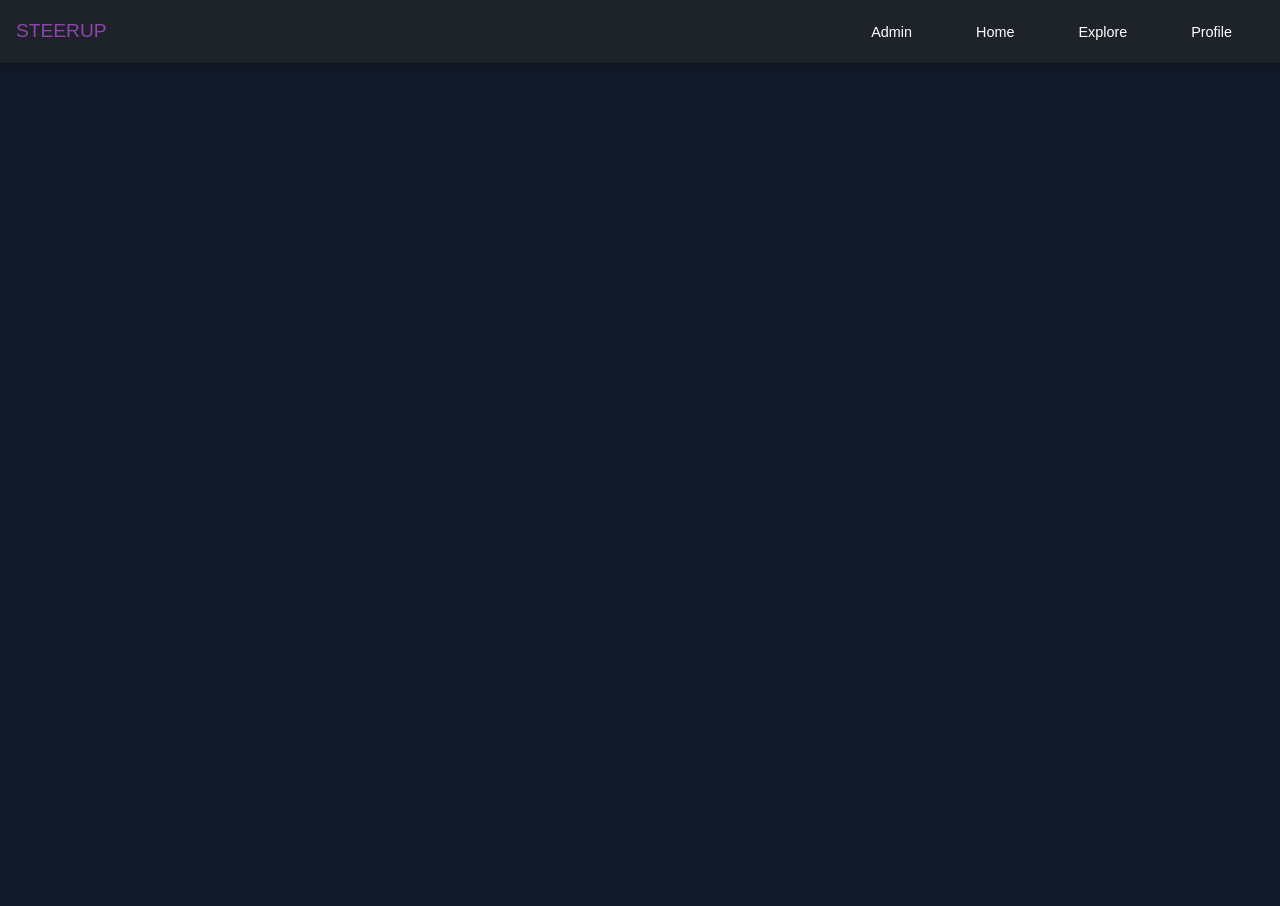
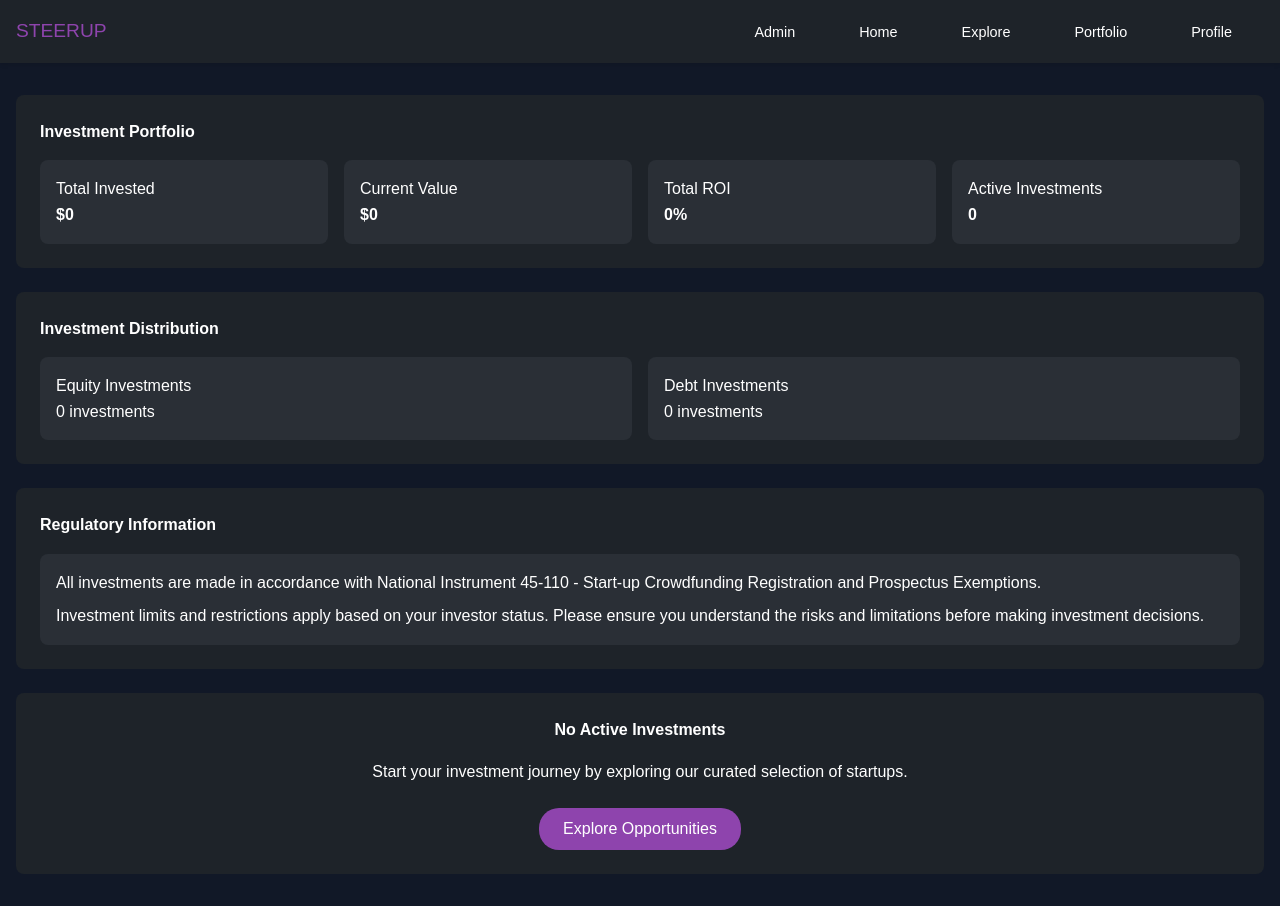
Before and after one commit to steerup-ca/steerup-proto, a React (Create React App) app: page /#/portfolio in a window 1280 px wide. Before the commit the page ends 800 px from the top, so only its background shows below. Built offline with nearby package versions, Linux system fonts and the light colour scheme.

Commit message:
add basic portfolio

```diff
--- a/src/App.tsx
+++ b/src/App.tsx
@@ -13,6 +13,7 @@ import LeadInvestorDetailsPage from './components/LeadInvestorDetailsPage';
 import LandingPage from './components/LandingPage';
 import CoInvestPage from './components/CoInvestPage';
 import ProfilePage from './components/ProfilePage';
+import PortfolioPage from './components/PortfolioPage';
 
 function App() {
   return (
@@ -26,6 +27,7 @@ function App() {
           <Route path="/startup/:id" element={<StartupDetailsPage />} />
           <Route path="/lead-investor/:id" element={<LeadInvestorDetailsPage />} />
           <Route path="/co-invest/:id" element={<CoInvestPage />} />
+          <Route path="/portfolio" element={<PortfolioPage />} />
           <Route path="/profile" element={<ProfilePage />} />
           <Route path="/admin/add-lead-investor" element={<AddLeadInvestorForm />} />
           <Route path="/admin/add-startup" element={<AddStartupForm />} />
--- a/src/components/Navbar.tsx
+++ b/src/components/Navbar.tsx
@@ -24,6 +24,7 @@ const Navbar: React.FC = () => {
         </li>
         <li className="mr-4"><Link to="/home" className="text-white">Home</Link></li>
         <li className="mr-4"><Link to="/explore" className="text-white">Explore</Link></li>
+        <li className="mr-4"><Link to="/portfolio" className="text-white">Portfolio</Link></li>
         <li className="mr-4"><Link to="/profile" className="text-white">Profile</Link></li>
       </ul>
     </nav>
--- /dev/null
+++ b/src/components/PortfolioPage.tsx
@@ -0,0 +1,114 @@
+import React from 'react';
+import { PortfolioInvestment, PortfolioSummary } from '../types';
+
+const PortfolioPage: React.FC = () => {
+  // This would typically come from your data store
+  const portfolioSummary: PortfolioSummary = {
+    totalInvested: 0,
+    totalValue: 0,
+    totalRoi: 0,
+    investmentCount: 0,
+    equityInvestments: 0,
+    debtInvestments: 0,
+    activeInvestments: 0,
+    exitedInvestments: 0
+  };
+
+  return (
+    <div className="container mx-auto px-4 py-8">
+      {/* Portfolio Summary */}
+      <div className="bg-[var(--card-bg-color)] rounded-[var(--border-radius)] p-[var(--spacing-large)] mb-[var(--spacing-large)] shadow-[var(--box-shadow)]">
+        <h1 className="text-[var(--text-color)] text-[var(--font-size-xlarge)] font-bold mb-[var(--spacing-medium)]">
+          Investment Portfolio
+        </h1>
+
+        <div className="grid grid-cols-1 md:grid-cols-2 lg:grid-cols-4 gap-4">
+          <div className="bg-[var(--detail-item-bg-color)] p-4 rounded-[var(--border-radius)]">
+            <h3 className="text-[var(--text-color)] text-[var(--font-size-small)]">Total Invested</h3>
+            <p className="text-[var(--text-color)] text-[var(--font-size-large)] font-bold">
+              ${portfolioSummary.totalInvested.toLocaleString()}
+            </p>
+          </div>
+
+          <div className="bg-[var(--detail-item-bg-color)] p-4 rounded-[var(--border-radius)]">
+            <h3 className="text-[var(--text-color)] text-[var(--font-size-small)]">Current Value</h3>
+            <p className="text-[var(--text-color)] text-[var(--font-size-large)] font-bold">
+              ${portfolioSummary.totalValue.toLocaleString()}
+            </p>
+          </div>
+
+          <div className="bg-[var(--detail-item-bg-color)] p-4 rounded-[var(--border-radius)]">
+            <h3 className="text-[var(--text-color)] text-[var(--font-size-small)]">Total ROI</h3>
+            <p className="text-[var(--text-color)] text-[var(--font-size-large)] font-bold">
+              {portfolioSummary.totalRoi}%
+            </p>
+          </div>
+
+          <div className="bg-[var(--detail-item-bg-color)] p-4 rounded-[var(--border-radius)]">
+            <h3 className="text-[var(--text-color)] text-[var(--font-size-small)]">Active Investments</h3>
+            <p className="text-[var(--text-color)] text-[var(--font-size-large)] font-bold">
+              {portfolioSummary.activeInvestments}
+            </p>
+          </div>
+        </div>
+      </div>
+
+      {/* Investment Type Distribution */}
+      <div className="bg-[var(--card-bg-color)] rounded-[var(--border-radius)] p-[var(--spacing-large)] mb-[var(--spacing-large)] shadow-[var(--box-shadow)]">
+        <h2 className="text-[var(--text-color)] text-[var(--font-size-large)] font-bold mb-[var(--spacing-medium)]">
+          Investment Distribution
+        </h2>
+
+        <div className="grid grid-cols-1 md:grid-cols-2 gap-4">
+          <div className="bg-[var(--detail-item-bg-color)] p-4 rounded-[var(--border-radius)]">
+            <h3 className="text-[var(--text-color)] text-[var(--font-size-small)]">Equity Investments</h3>
+            <p className="text-[var(--text-color)] text-[var(--font-size-medium)]">
+              {portfolioSummary.equityInvestments} investments
+            </p>
+          </div>
+
+          <div className="bg-[var(--detail-item-bg-color)] p-4 rounded-[var(--border-radius)]">
+            <h3 className="text-[var(--text-color)] text-[var(--font-size-small)]">Debt Investments</h3>
+            <p className="text-[var(--text-color)] text-[var(--font-size-medium)]">
+              {portfolioSummary.debtInvestments} investments
+            </p>
+          </div>
+        </div>
+      </div>
+
+      {/* Regulatory Information */}
+      <div className="bg-[var(--card-bg-color)] rounded-[var(--border-radius)] p-[var(--spacing-large)] mb-[var(--spacing-large)] shadow-[var(--box-shadow)]">
+        <h2 className="text-[var(--text-color)] text-[var(--font-size-large)] font-bold mb-[var(--spacing-medium)]">
+          Regulatory Information
+        </h2>
+
+        <div className="bg-[var(--detail-item-bg-color)] p-4 rounded-[var(--border-radius)]">
+          <p className="text-[var(--text-color)] text-[var(--font-size-small)] mb-2">
+            All investments are made in accordance with National Instrument 45-110 - Start-up Crowdfunding Registration and Prospectus Exemptions.
+          </p>
+          <p className="text-[var(--text-color)] text-[var(--font-size-small)]">
+            Investment limits and restrictions apply based on your investor status. Please ensure you understand the risks and limitations before making investment decisions.
+          </p>
+        </div>
+      </div>
+
+      {/* Empty State */}
+      <div className="bg-[var(--card-bg-color)] rounded-[var(--border-radius)] p-[var(--spacing-large)] text-center">
+        <h2 className="text-[var(--text-color)] text-[var(--font-size-large)] font-bold mb-[var(--spacing-medium)]">
+          No Active Investments
+        </h2>
+        <p className="text-[var(--text-color)] text-[var(--font-size-medium)] mb-[var(--spacing-large)]">
+          Start your investment journey by exploring our curated selection of startups.
+        </p>
+        <a
+          href="/explore"
+          className="inline-block bg-[var(--primary-color)] text-[var(--button-text-color)] px-6 py-2 rounded-[var(--button-border-radius)] hover:opacity-90 transition-opacity"
+        >
+          Explore Opportunities
+        </a>
+      </div>
+    </div>
+  );
+};
+
+export default PortfolioPage;
--- a/src/components/ProfilePage.tsx
+++ b/src/components/ProfilePage.tsx
@@ -5,6 +5,7 @@ import { doc, getDoc, collection, query, where, getDocs, Timestamp, updateDoc }
 import { db } from '../firebase';
 import EditProfileModal from './EditProfileModal';
 import AddBankAccountModal from './AddBankAccountModal';
+import { maskAccountNumber } from '../utils/maskUtils';
 
 const ProfilePage: React.FC = () => {
   const [activeTab, setActiveTab] = useState('personal');
@@ -287,7 +288,7 @@ const ProfilePage: React.FC = () => {
                     )}
                   </h3>
                   <InfoItem label="Bank Name" value={account.bankName} />
-                  <InfoItem label="Account Number" value={account.accountNumber} />
+                  <InfoItem label="Account Number" value={maskAccountNumber(account.accountNumber)} />
                   <InfoItem label="Account Type" value={account.accountType} />
                   <button
                     onClick={() => handleSetPrimaryAccount(account.id)}
--- a/src/types.ts
+++ b/src/types.ts
@@ -84,6 +84,45 @@ export interface Campaign {
   }
 }
 
+// Portfolio types
+export interface PortfolioInvestment {
+  id: string;
+  userId: string;
+  selectionId: string;
+  startupId: string;
+  investmentDate: Timestamp;
+  amount: number;
+  type: 'equity' | 'debt';
+  terms: {
+    equity?: {
+      percentageOwned: number;
+      shareClass: string;
+    };
+    debt?: {
+      interestRate: number;
+      maturityDate: Timestamp;
+      paymentSchedule: 'monthly' | 'quarterly' | 'annually';
+    };
+  };
+  status: 'active' | 'exited' | 'defaulted';
+  performance: {
+    currentValue: number;
+    roi: number;
+    lastValuationDate: Timestamp;
+  };
+}
+
+export interface PortfolioSummary {
+  totalInvested: number;
+  totalValue: number;
+  totalRoi: number;
+  investmentCount: number;
+  equityInvestments: number;
+  debtInvestments: number;
+  activeInvestments: number;
+  exitedInvestments: number;
+}
+
 // Updated and new types...
 
 export enum KYCStatus {
--- /dev/null
+++ b/src/utils/maskUtils.ts
@@ -0,0 +1,11 @@
+/**
+ * Masks a bank account number by showing only the last 4 digits
+ * @param accountNumber The full account number to mask
+ * @returns The masked account number
+ */
+export const maskAccountNumber = (accountNumber: string): string => {
+  if (!accountNumber) return '';
+  const lastFourDigits = accountNumber.slice(-4);
+  const maskedPortion = '*'.repeat(Math.max(0, accountNumber.length - 4));
+  return `${maskedPortion}${lastFourDigits}`;
+};
```
